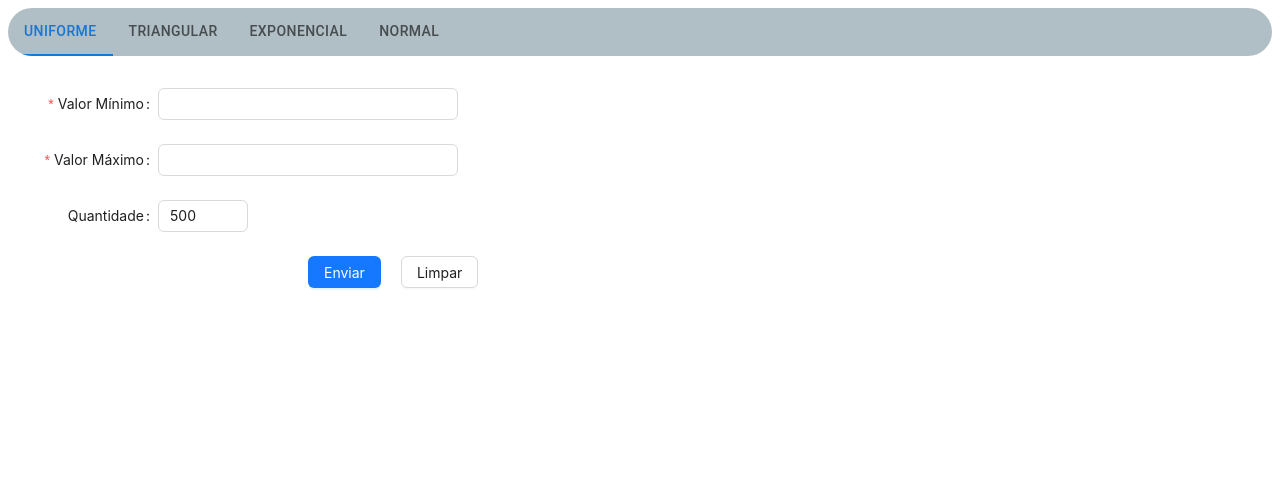
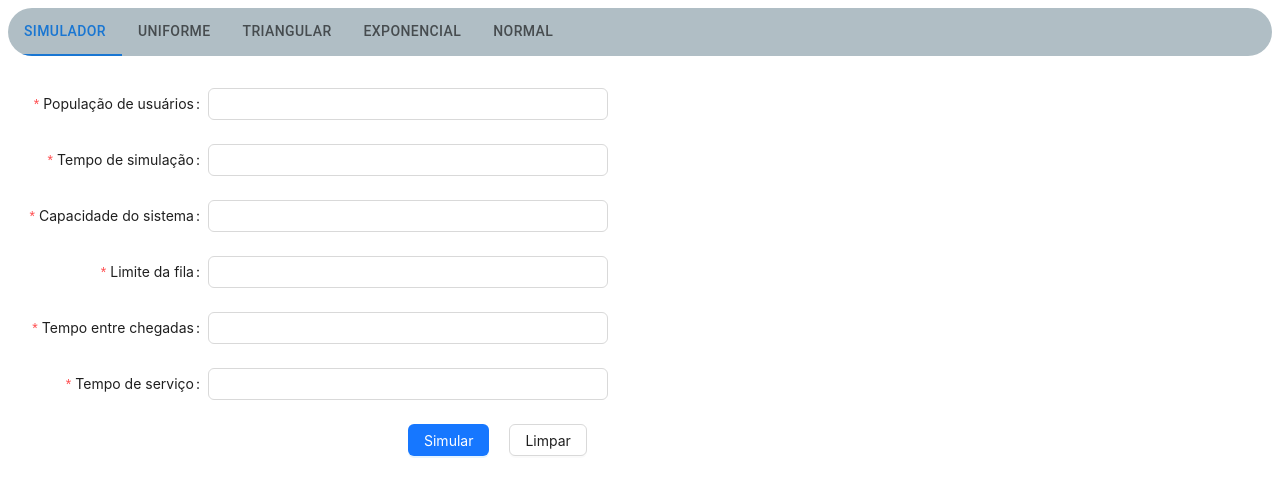
Before and after one commit to edutdutra/simulation-data-generator, a React (Vite) app: page / in a window 1280 px wide. Shown: the top 496 px of the page. Built offline with nearby package versions, Linux system fonts and the light colour scheme.

Commit message:
add new form

```diff
--- a/src/App.tsx
+++ b/src/App.tsx
@@ -5,6 +5,7 @@ import {Uniform} from "./pages/Uniform";
 import {Triangulate} from "./pages/Triangulate";
 import {Exponential} from "./pages/Exponential";
 import {Normal} from "./pages/Normal";
+import {Simulator} from "./pages/Simulator";
 
 
 function App() {
@@ -17,6 +18,7 @@ function App() {
     return (
         <div>
             <Tabs value={value} onChange={handleChange} sx={{bgcolor: '#b0bec5', borderRadius: 50}}>
+                <Tab label="Simulador"/>
                 <Tab label="Uniforme"/>
                 <Tab label="Triangular"/>
                 <Tab label="Exponencial"/>
@@ -25,22 +27,25 @@ function App() {
 
             <Box paddingY={4}>
                 <Box hidden={value !== 0}>
+                    <Simulator />
+                </Box>
+
+                <Box hidden={value !== 1}>
                     <Uniform/>
                 </Box>
 
-                <Box hidden={value !== 1}>
+                <Box hidden={value !== 2}>
                     <Triangulate/>
                 </Box>
 
-                <Box hidden={value !== 2}>
+                <Box hidden={value !== 3}>
                     <Exponential/>
                 </Box>
 
-                <Box hidden={value !== 3}>
+                <Box hidden={value !== 4}>
                     <Normal/>
                 </Box>
             </Box>
-
         </div>
     )
 }
--- /dev/null
+++ b/src/pages/Simulator.tsx
@@ -0,0 +1,64 @@
+import {Button, Form, Input, InputNumber} from "antd";
+
+export function Simulator() {
+    const [form] = Form.useForm();
+
+    const layout = {
+        labelCol: {span: 6},
+        wrapperCol: {span: 12},
+    };
+
+    const tailLayout = {
+        wrapperCol: {offset: 12},
+    };
+
+    function onReset() {
+        form.resetFields();
+    }
+
+    return (
+        <div>
+            <Form
+                {...layout}
+                name="control-hooks"
+                style={{maxWidth: 800}}
+                form={form}
+            >
+                <Form.Item name="population" label="População de usuários" rules={[{required: true}]}>
+                    <Input type="number"/>
+                </Form.Item>
+
+                <Form.Item name="simulationTime" label="Tempo de simulação" rules={[{required: true}]}>
+                    <Input type="number"/>
+                </Form.Item>
+
+                <Form.Item name="capacity" label="Capacidade do sistema" rules={[{required: true}]}>
+                    <Input type="number"/>
+                </Form.Item>
+
+                <Form.Item name="limit" label="Limite da fila" rules={[{required: true}]}>
+                    <Input type="number"/>
+                </Form.Item>
+
+                <Form.Item name="arrivalsTime" label="Tempo entre chegadas" rules={[{required: true}]}>
+                    <Input type="number"/>
+                </Form.Item>
+
+                <Form.Item name="serviceTime" label="Tempo de serviço" rules={[{required: true}]}>
+                    <Input type="number"/>
+                </Form.Item>
+
+
+
+                <Form.Item {...tailLayout}>
+                    <Button type="primary" htmlType="submit">
+                        Simular
+                    </Button>
+                    <Button htmlType="button" onClick={onReset} style={{marginLeft: 20}}>
+                        Limpar
+                    </Button>
+                </Form.Item>
+            </Form>
+        </div>
+    )
+}
```
